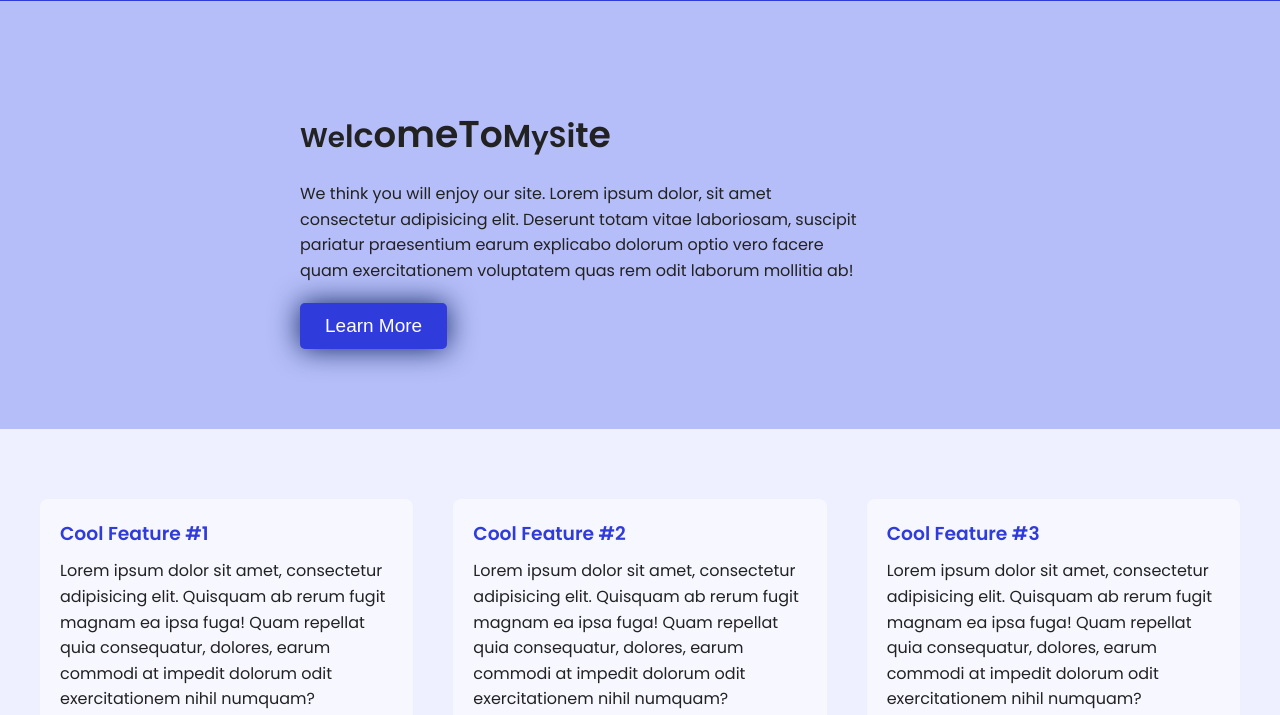
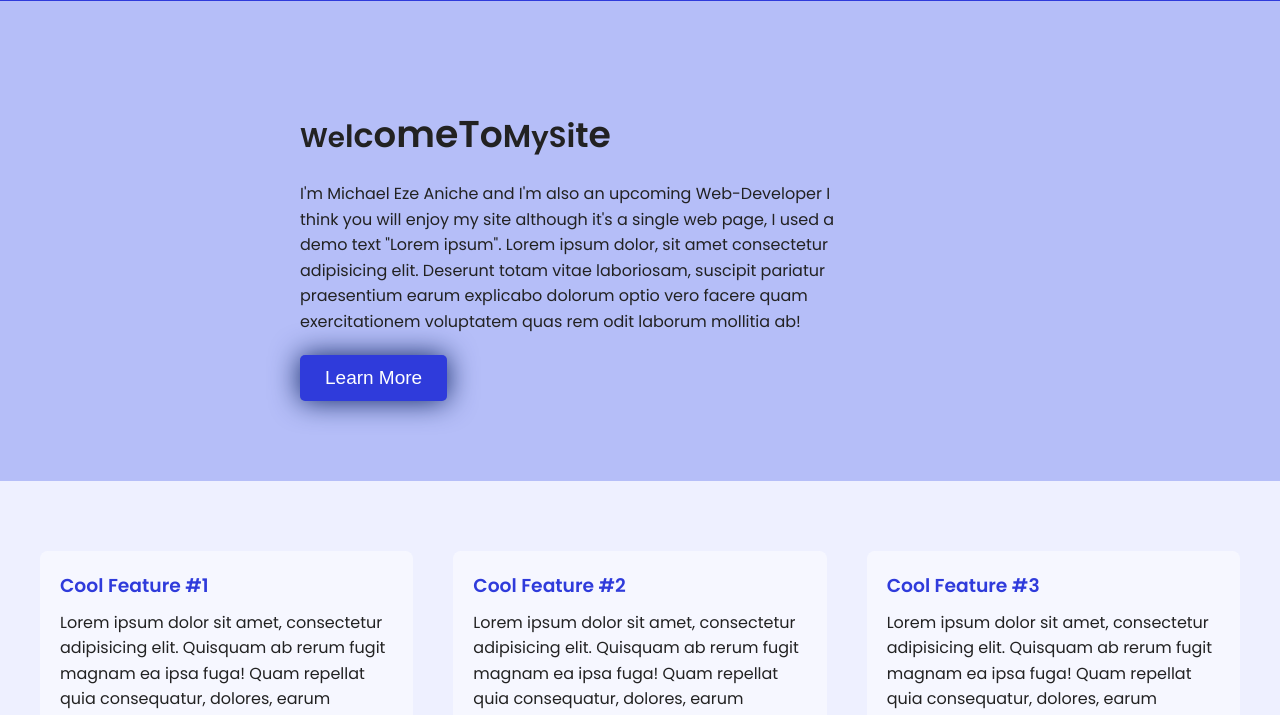
Before and after one commit to michealaniche77-sudo/grid2, a plain HTML site: page index.html in a window 1280 px wide. Shown: the part 79-794 px from the top of the page. Drawn offline with Linux system fonts and the light colour scheme.

Commit message:
Update index.html

```diff
--- a/index.html
+++ b/index.html
@@ -37,7 +37,7 @@
   <!-- WAVE TEXT TARGET -->
   <h1 id="waveText">Welcome To My Site</h1>
 
-  <p>We think you will enjoy our site. Lorem ipsum dolor, sit amet consectetur adipisicing elit. Deserunt totam vitae laboriosam, suscipit pariatur praesentium earum explicabo dolorum optio vero facere quam exercitationem voluptatem quas rem odit laborum mollitia ab!</p>
+  <p>I'm Michael Eze Aniche and I'm also an upcoming Web-Developer I think you will enjoy my site although it's a single web page, I used a demo text "Lorem ipsum". Lorem ipsum dolor, sit amet consectetur adipisicing elit. Deserunt totam vitae laboriosam, suscipit pariatur praesentium earum explicabo dolorum optio vero facere quam exercitationem voluptatem quas rem odit laborum mollitia ab!</p>
   <button>Learn More</button>
 </section>
 
```
